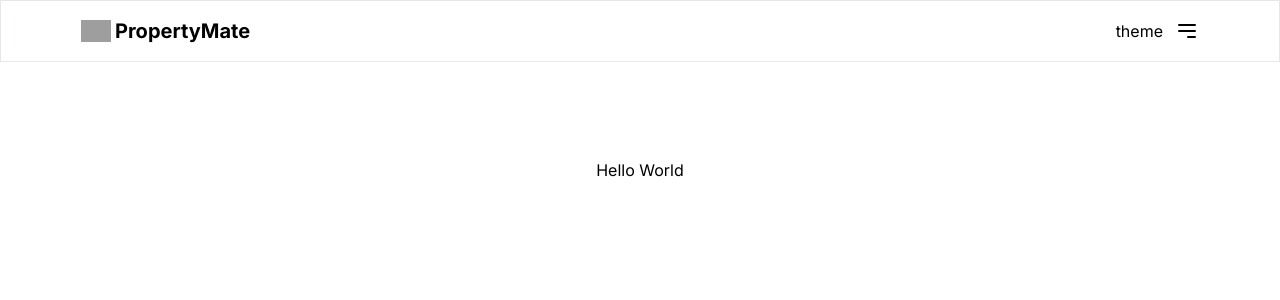
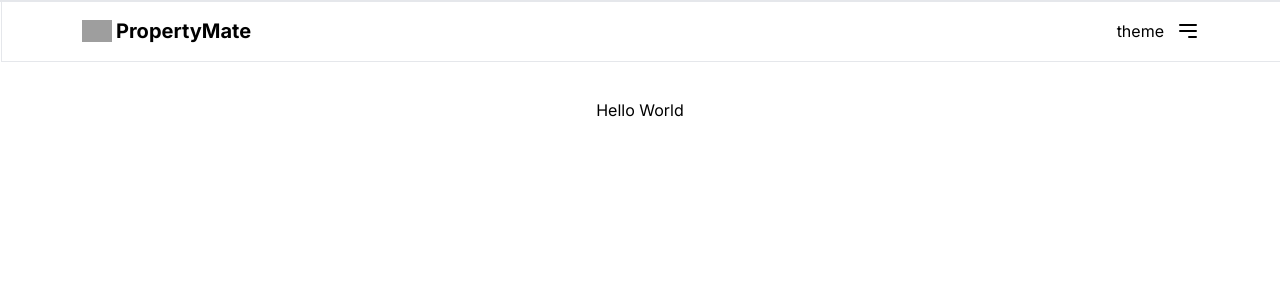
Before and after one commit to andrews-jonathanw/propertymate, a Next.js app: page / in a window 1280 px wide. Shown: the top 300 px of the page. Built offline with nearby package versions, Linux system fonts and the light colour scheme; grey boxes are pictures that could not be loaded.

Commit message:
Refactor UI styles in page.js, Button.js, and Container.js

```diff
--- a/app/page.js
+++ b/app/page.js
@@ -2,7 +2,7 @@
 export default function Home() {
 
   return (
-    <main className="flex min-h-screen flex-col items-center justify-between p-24">
+    <main className="flex flex-col items-center justify-between p-24">
       <div>
         <h1>Hello World</h1>
       </div>
--- a/components/ui/Button.js
+++ b/components/ui/Button.js
@@ -1,7 +1,7 @@
 const Button = ({ children, ...props }) => {
   return (
     <button
-      className="px-4 py-2 text-gray-950 bg-primary rounded-md border border-primary hover:bg-primary/90 hover:text-gray-400 focus:outline-none focus:ring-2 focus:ring-primary focus:ring-opacity-50 transition-colors duration-300 ease-in-out text-sm sm:text-base md:text-lg lg:text-xl xl:text-2xl" // Responsive text size classes
+      className="px-4 py-2 text-gray-950 bg-primary rounded-md border border-primary hover:bg-primary/90 hover:text-gray-400 focus:outline-none focus:ring-2 focus:ring-primary focus:ring-opacity-50 transition-colors duration-300 ease-in-out text-sm sm:text-base md:text-lg lg:text-xl xl:text-2xl"
       {...props}
     >
       {children}
--- a/components/ui/Container.js
+++ b/components/ui/Container.js
@@ -1,6 +1,6 @@
 const Container = ({ children }) => {
   return (
-    <div className="max-w-[1920px] w-full mx-auto xl:px-20 p-4">
+    <div className="max-w-[1920px] w-full mx-auto xl:px-20 p-4 fixed z-50 top-0 border border-b-primary/10 bg-secondary">
       {children}
     </div>
   );
```
